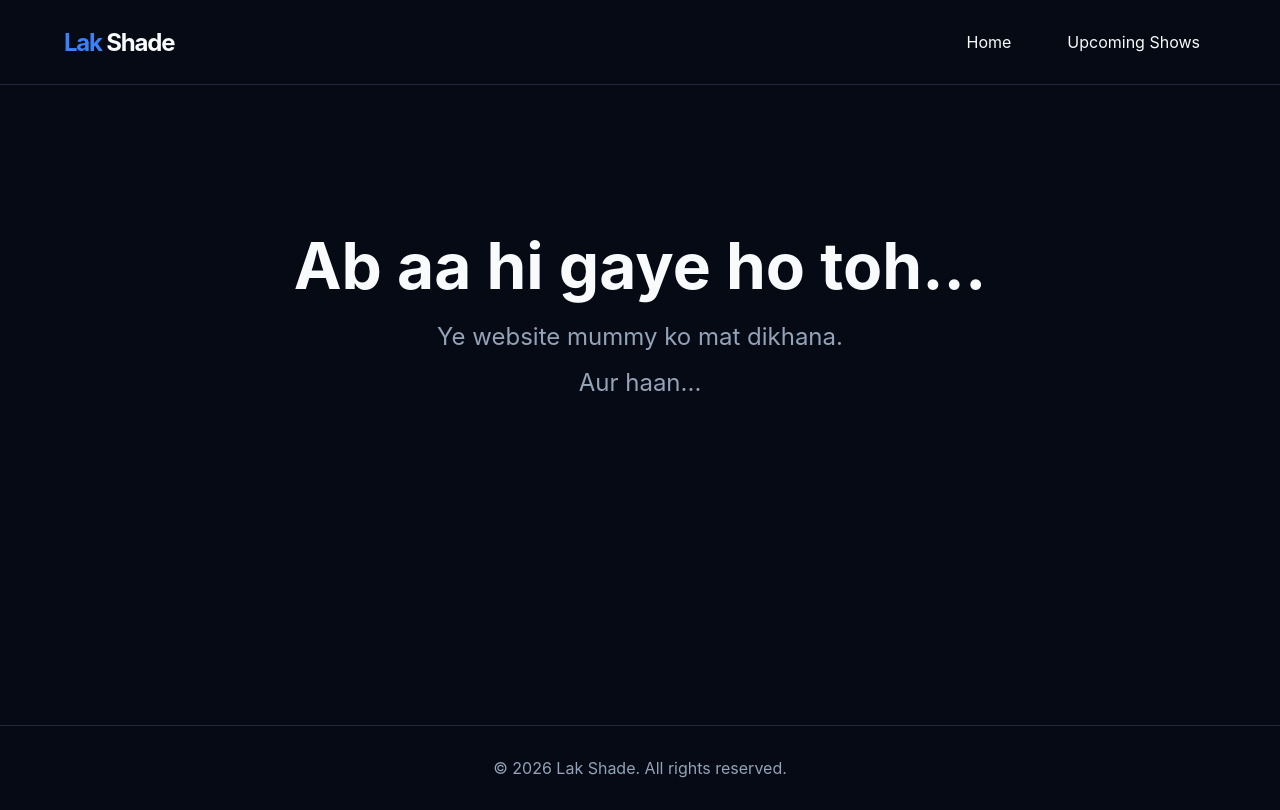
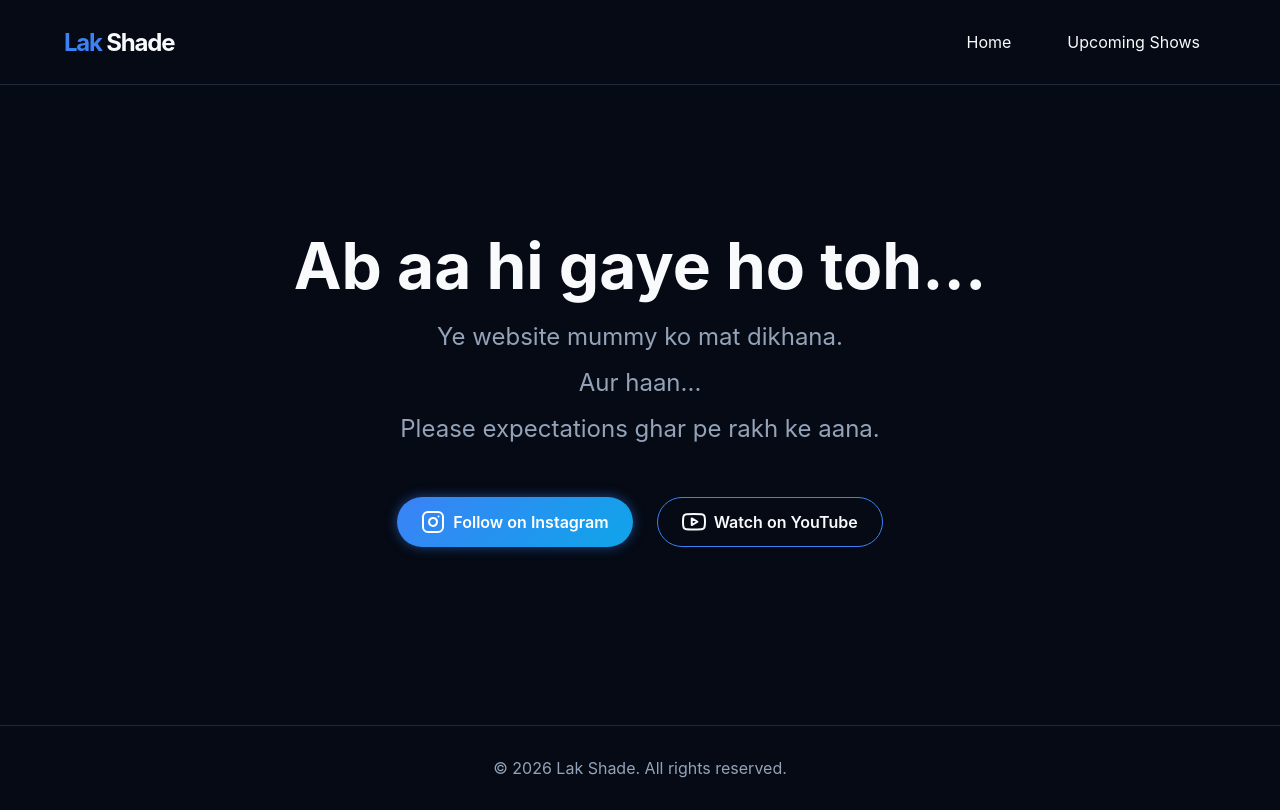
Before and after one commit to DIOXIDEHERE/lakshadecomic, a Next.js app: page / in a window 1280 px wide. Built offline with nearby package versions, Linux system fonts and the light colour scheme.

Commit message:
Speed up homepage animation timing

```diff
--- a/src/app/page.tsx
+++ b/src/app/page.tsx
@@ -17,20 +17,20 @@ export default function Home() {
         i++;
       } else {
         clearInterval(typingInterval);
-        setTimeout(() => setStep(1), 500);
+        setTimeout(() => setStep(1), 300);
       }
-    }, 100);
+    }, 60);
 
     return () => clearInterval(typingInterval);
   }, [fullText]);
 
   useEffect(() => {
     if (step === 1) {
-      setTimeout(() => setStep(2), 1500);
+      setTimeout(() => setStep(2), 800);
     } else if (step === 2) {
-      setTimeout(() => setStep(3), 1500);
+      setTimeout(() => setStep(3), 800);
     } else if (step === 3) {
-      setTimeout(() => setStep(4), 1500);
+      setTimeout(() => setStep(4), 800);
     }
   }, [step]);
 
```
